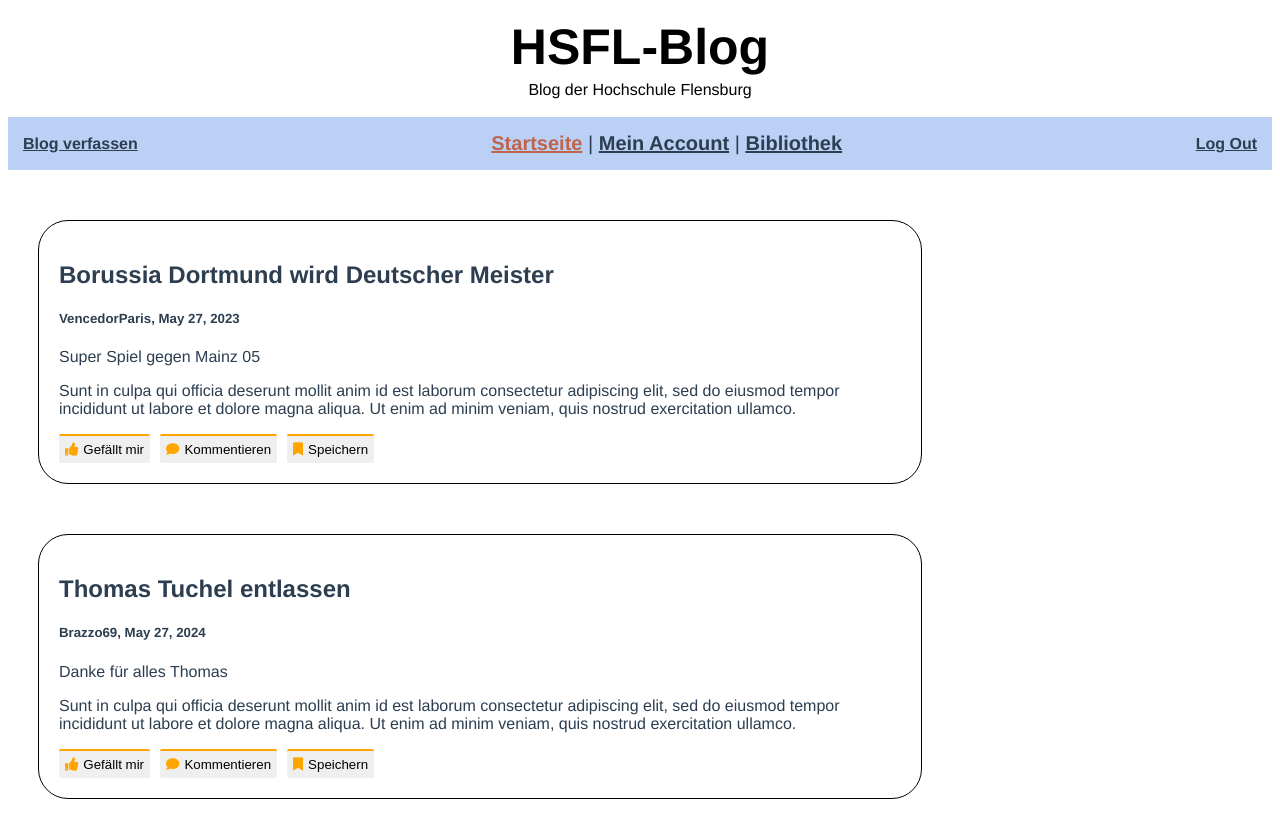
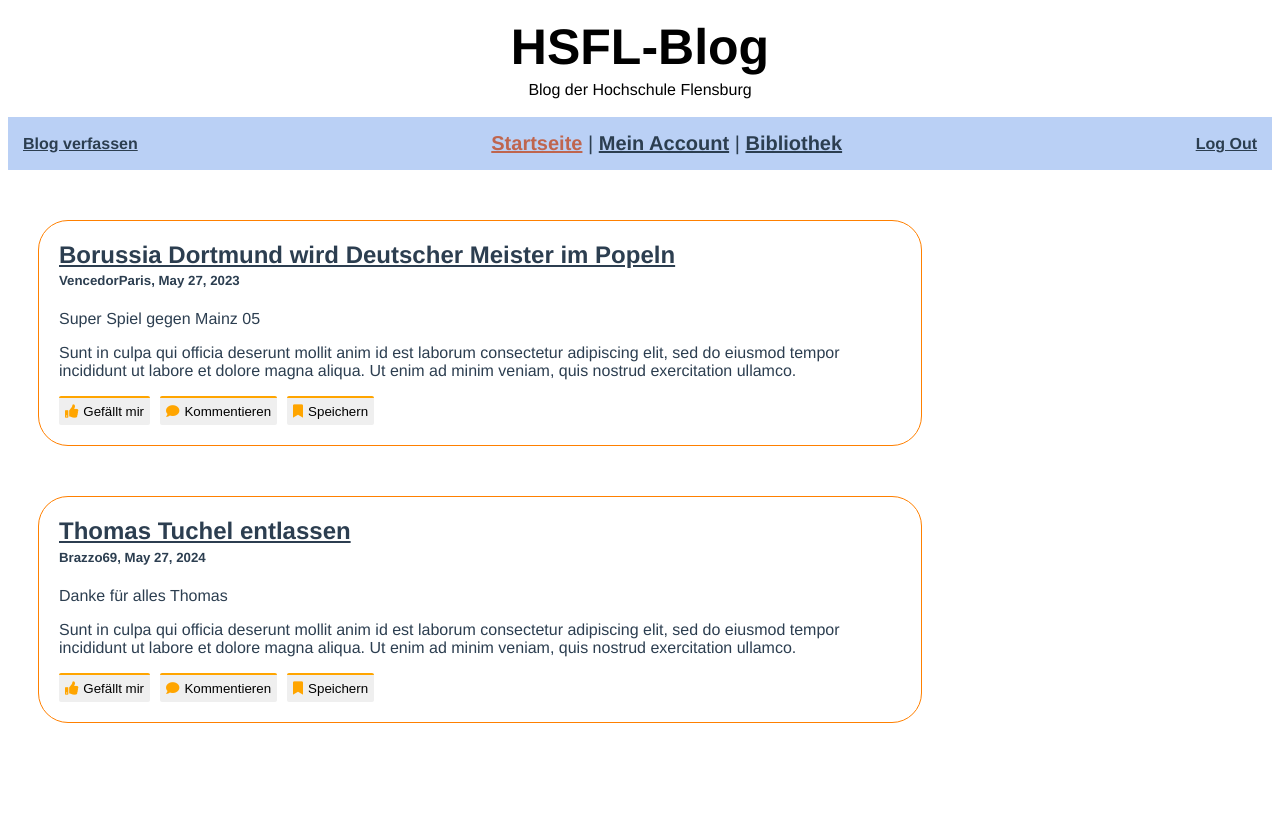
Before and after one commit to maxfle02/HSFL_Blog2, a Vue app in the folder hsfl-blog-projekt/: page / in a window 1280 px wide. Shown: the top 838 px of the page. After the commit the page ends 800 px from the top, so only its background shows below. Built offline with nearby package versions, Linux system fonts and the light colour scheme.

Commit message:
add Underlines

```diff
--- a/hsfl-blog-projekt/src/components/HelloWorld.vue
+++ b/hsfl-blog-projekt/src/components/HelloWorld.vue
@@ -2,7 +2,7 @@
   <div class="row">
     <div class="leftcolumn">
       <div class="card">
-        <h2>Borussia Dortmund wird Deutscher Meister</h2>
+        <h2>Borussia Dortmund wird Deutscher Meister im Popeln</h2>
         <h5>VencedorParis, May 27, 2023</h5>
         <p>Super Spiel gegen Mainz 05</p>
         <p>Sunt in culpa qui officia deserunt mollit anim id est laborum consectetur adipiscing elit, sed do eiusmod tempor incididunt ut labore et dolore magna aliqua. Ut enim ad minim veniam, quis nostrud exercitation ullamco.</p>
@@ -58,8 +58,11 @@ props: {
 
 
 <style scoped>
-h3 {
-margin: 40px 0 0;
+h2 {
+margin-top: 0px ;
+margin-bottom: -18px;
+text-decoration: underline;
+
 }
 ul {
 list-style-type: none;
@@ -78,7 +81,7 @@ color: #42b983;
   margin: 50px;
   margin-left: 30px;
   margin-right: 350px;
-  border: 1px solid #000;
+  border: 1px solid #ff8000;
   border-radius: 30px;
   padding: 20px;
 
```
